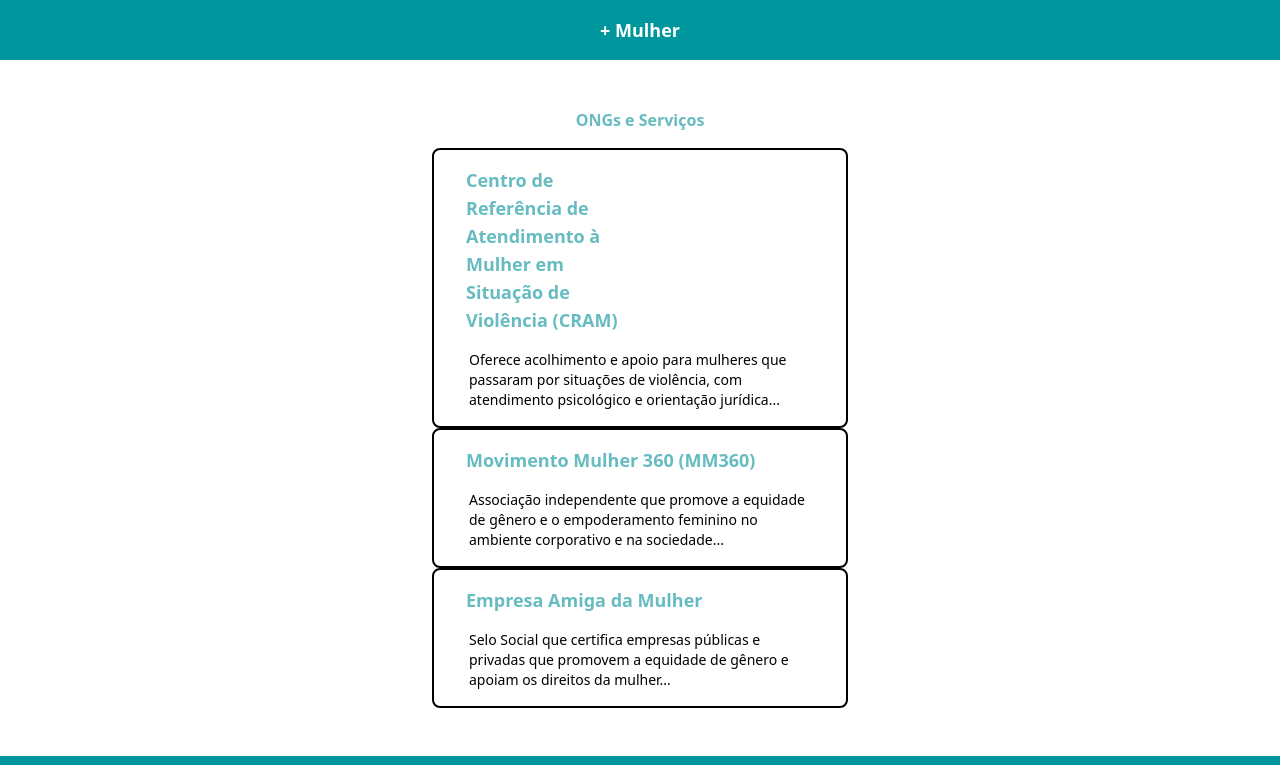
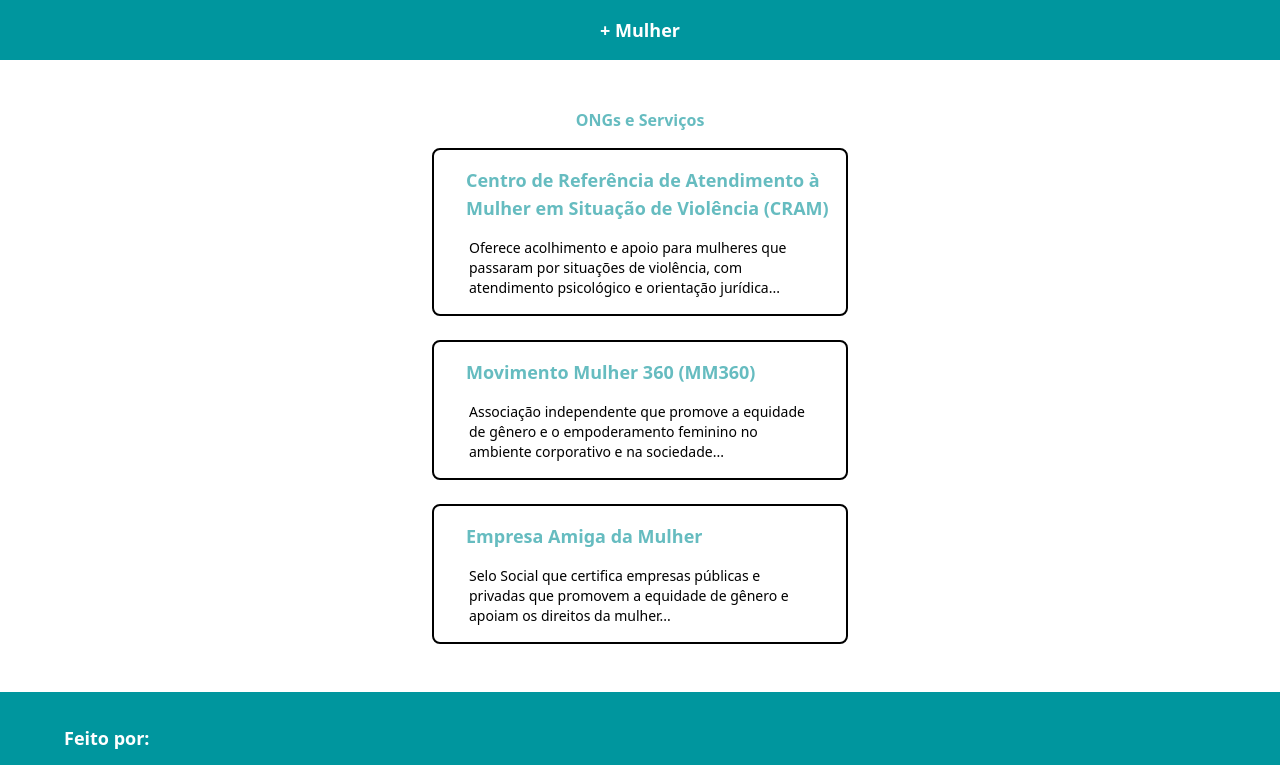
Before and after one commit to LucaisHS/MaisMulher, a website: page servicosONGs.html in a window 1280 px wide. Shown: the top 765 px of the page. Drawn offline with Linux system fonts and the light colour scheme.

Commit message:
Update servicosONGs.html

```diff
--- a/servicosONGs.html
+++ b/servicosONGs.html
@@ -21,8 +21,8 @@
         <a href="./cram.html" class="block mb-6">
             <div class="border-2 border-black p-4 flex flex-col justify-between rounded-lg hover:shadow-lg transition">
                 <div class="flex">
-                    <div class="w-1/2 flex items-center pl-4 center">
-                        <h2 class="text-[#66BCC0] text-lg font-bold">Centro de Referência de Atendimento à Mulher em Situação de Violência (CRAM)</h2>
+                    <div class="flex items-center pl-4 center">
+                        <h2 class="text-[#66BCC0] text-lg font-bold center">Centro de Referência de Atendimento à Mulher em Situação de Violência (CRAM)</h2>
                     </div>
                 </div>
                 <p class="mt-4 text-sm mx-[5%]">
@@ -30,6 +30,7 @@
                 </p>
             </div>
         </a>
+        <br>
 
         <!-- Movimento Mulher 360 -->
         <a href="./mm360.html" class="block mb-6">
@@ -44,6 +45,7 @@
                 </p>
             </div>
         </a>
+        <br>
 
         <!-- Empresa Amiga da Mulher -->
         <a href="./empresaAmigaMulher.html" class="block mb-6">
```
